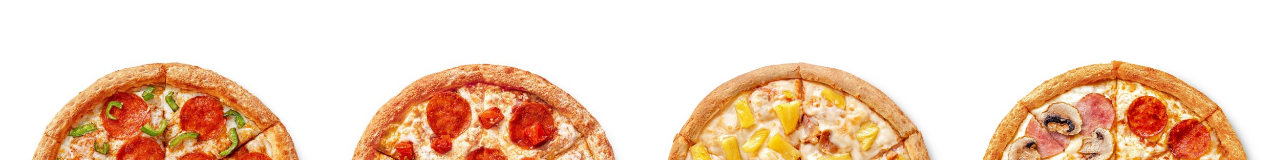
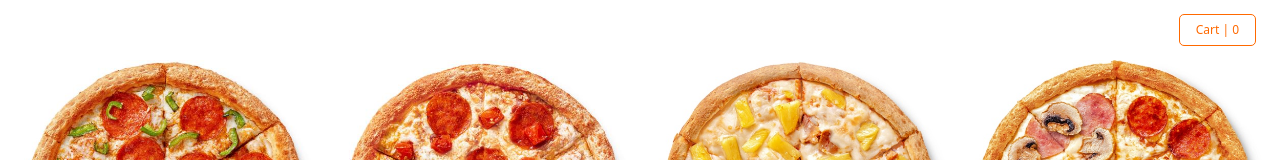
Before and after one commit to fanisco/reacy-ui, a React (Create React App) app: page / in a window 1280 px wide. Shown: the top 160 px of the page. Built offline with nearby package versions, Linux system fonts and the light colour scheme.

Commit message:
Layout, basket

```diff
--- a/src/App.js
+++ b/src/App.js
@@ -1,14 +1,16 @@
 import React from 'react';
-import {Context, ContextProvider} from './state/Context';
+import {ContextProvider} from './state/Context';
 import Layout from './ui/layout/Layout';
 import Products from './ui/app/Products';
+import Basket from './ui/app/Basket';
 
 const App = () => {
   return (
     <ContextProvider>
-      <Layout>
-        <Products/>
-      </Layout>
+      <Layout
+        basket={<Basket/>}
+        content={<Products/>}
+      />
     </ContextProvider>
   );
 }
--- /dev/null
+++ b/src/ui/app/Basket.js
@@ -0,0 +1,13 @@
+import React, {useContext} from 'react';
+import Button from '../kit/Button';
+import {Context} from '../../state/Context';
+import './Basket.scss';
+
+const Basket = () => {
+  const {state} = useContext(Context);
+  return (
+    <Button caption={`Cart | ${state.cart.length}`}/>
+  )
+}
+
+export default Basket;
--- /dev/null
+++ b/src/ui/layout/Header.js
@@ -0,0 +1,14 @@
+import React from 'react';
+import './Header.scss';
+
+const Header = ({basket}) => {
+  return (
+    <div className="header">
+        <div className="header__logo"></div>
+        <div className="header__menu"></div>
+        <div className="header__basket">{basket ? basket : ''}</div>
+    </div>
+  )
+}
+
+export default Header;
--- /dev/null
+++ b/src/ui/layout/Header.scss
@@ -0,0 +1,12 @@
+.header {
+  display: grid;
+  grid-template-columns: 100px 1fr 100px;
+
+  height: 100%;
+
+  &__basket {
+    display: flex;
+    justify-content: flex-end;
+    align-items: center;
+  }
+}
--- a/src/ui/layout/Layout.js
+++ b/src/ui/layout/Layout.js
@@ -1,12 +1,17 @@
 import React from 'react';
+import Header from './Header';
 import './Layout.scss';
 
-const Layout = ({children}) => {
+const Layout = ({content, basket}) => {
   return (
     <div className="layout">
-      <header className="layout__header"></header>
+      <header className="layout__header">
+        <div className="layout__container">
+          <Header basket={basket}/>
+        </div>
+      </header>
       <main className="layout__content">
-        <div className="layout__container">{children}</div>
+        <div className="layout__container">{content ? content : ''}</div>
       </main>
       <footer className="layout__footer"></footer>
     </div>
--- a/src/ui/layout/Layout.scss
+++ b/src/ui/layout/Layout.scss
@@ -11,7 +11,13 @@
   grid-template-rows: 60px 1fr 60px;
 
   &__header {
+    display: flex;
     grid-area: header;
+    align-items: stretch;
+  }
+
+  &__basket {
+    align-self: flex-end;
   }
 
   &__content {
@@ -23,7 +29,11 @@
   }
 
   &__container {
+    display: flex;
+    flex-direction: column;
+
     margin: 0 auto;
+    width: 100%;
     max-width: 1430px;
     padding-left: 24px;
     padding-right: 24px;
```
Also changed, not shown: src/ui/app/Basket.scss (added).
